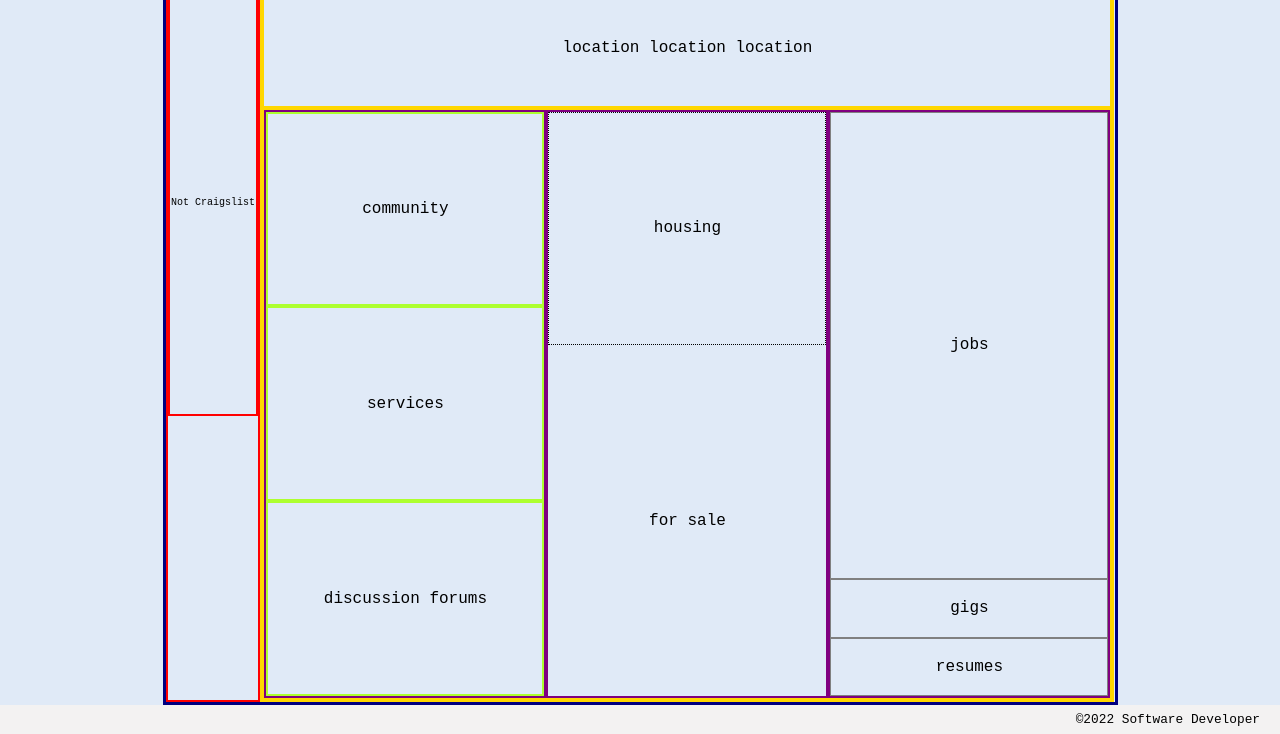
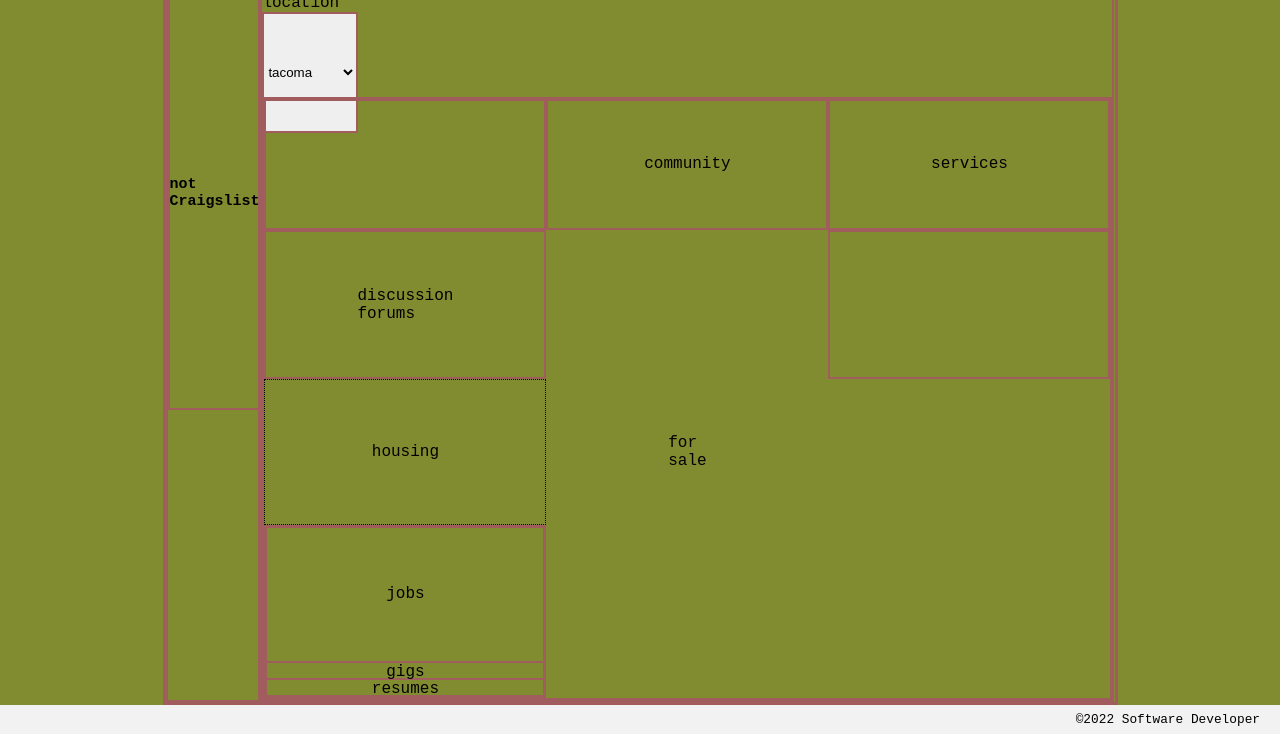
Before and after one commit to Adam-Robson/onboarding-copy-a-site, a plain HTML site: page index.html in a window 1280 px wide. Shown: the part 66-800 px from the top of the page. Drawn offline with Linux system fonts and the light colour scheme.

Commit message:
blend changes

```diff
--- a/app.js
+++ b/app.js
@@ -1,8 +1,12 @@
-// import functions and grab DOM elements
+const displayBackgroundImage = () => {
+const rightColumnTop = document.getElementById('right-column-top');
+const divOne = document.getElementById('div-one');
+const location = rightColumnTop.value;
 
-// let state
+divOne.style.backgroundImage = `/assets/${location}.png`;
 
-// set event listeners
-  // get user input
-  // use user input to update state
-  // update DOM to reflect the new state
+console.log('divOne', rightColumnTop, divOne);
+return rightColumnTop
+
+}
+displayBackgroundImage();
--- a/index.html
+++ b/index.html
@@ -12,50 +12,61 @@
         href="https://fonts.googleapis.com/css2?family=Rubik:wght@300;400;600&family=Titillium+Web:wght@200;400;600&display=swap">
     <link rel="stylesheet" href="/styles/reset.css" />
     <link rel="stylesheet" href="/styles/global.css" />
-    <title>Not Craigslist</title>
+    <link rel="stylesheet" href="/styles/locals.css" />
+
+
+    <title>not craigslist</title>
 </head>
 
 <body>
     <header>
-        <img src="/assets/html_css_js.png">
-        <h1>Not Craigslist</h1>
+        <h1>not craigslist</h1>
     </header>
+    <main>
+        <section id="main-column-left">
+            <h1 id="left-column-top">not Craigslist
+            </h1>
+            <div id="left-column-bottom">
+            </div>
+        </section>
+        <section id="main-column-right">
+            <div id="div-one">
+                <label for="right-top-column">location <br> location</label>
+                <select id="right-column-top">
+                    <option id="tacoma" value="tacoma" class="default">tacoma</option>
+                    <option id="santa fe" value="santa fe">santa fe</option>
+                    <option id="buffalo" value="buffalo">buffalo</option>
+                    <option id="topeka" value="topeka">topeka</option>
+                    <option id="baton rouge" value="baton rouge ">baton rouge</option>
+                    <option id="manchester" value=" manchester"> manchester</option>
+                </select>
+        </div>
 
-    <main>
-        <div class="main-column-left">
-            <div class="left-column-top">Not Craigslist
-            </div>
-            <div class="left-column-bottom">
-            </div>
-        </div>
-        <div class="main-column-right">
-            <div class="right-column-top">location location location
-            </div>
-            <div class="right-column-bottom">
-                <div class="right-column-bottom-left">
-                    <div class="right-column-bottom-left-top">community
+            <div id="right-column-bottom">
+                <p id="right-column-bottom-left">
+                    <p id="right-column-bottom-left-top">community
+                    </p>
+                    <p id="right-column-bottom-left-center">services
+                    </p>
+                    <p id="right-column-bottom-left-bottom">discussion <br> forums
+                    </p>
+                </p>
+                <p id="right-column-bottom-center">
+                    <p id="right-column-bottom-center-top">housing
+                    </p>
+                    <p id="right-column-bottom-center-bottom">for <br> sale
+                    </p>
+                </p>
+                <div id="right-column-bottom-right">
+                    <div id="right-column-bottom-right-top">jobs
                     </div>
-                    <div class="right-column-bottom-left-center">services
+                    <div id="right-column-bottom-right-center">gigs
                     </div>
-                    <div class="right-column-bottom-left-bottom">discussion forums
-                    </div>
-                </div>
-                <div class="right-column-bottom-center">
-                    <div class="right-column-bottom-center-top">housing
-                    </div>
-                    <div class="right-column-bottom-center-bottom">for sale
-                    </div>
-                </div>
-                <div class="right-column-bottom-right">
-                    <div class="right-column-bottom-right-top">jobs
-                    </div>
-                    <div class="right-column-bottom-right-center">gigs
-                    </div>
-                    <div class="right-column-bottom-right-bottom">resumes
+                    <div id="right-column-bottom-right-bottom">resumes
                     </div>
                 </div>
             </div>
-        </div>
+        </section>
     </main>
 
     <footer>&copy;2022 Software Developer</footer>
--- /dev/null
+++ b/styles/locals.css
@@ -0,0 +1,164 @@
+:root {
+    --background: rgb(129, 140, 49);
+    --header-background: rgb(69, 37, 37);
+    --footer-background: rgb(243, 242, 242);
+}
+
+* {
+    box-sizing: border-box;
+    padding: 0%;
+    margin: 0px;
+    height: 100%;
+}
+
+body {
+    height: 100vh;
+    font-family: 'Courier New', san-serif;
+    background-color: var(--background);
+    display: grid;
+    grid-template-rows: auto 1fr auto;
+}
+
+header {
+    position: sticky;
+    top: 0;
+    display: flex;
+    align-items: center;
+    background-color: var(--header-background);
+}
+
+footer {
+    position: sticky;
+    bottom: 0;
+    padding: 7px 20px;
+    font-size: .8em;
+    display: flex;
+    justify-content: flex-end;
+    background-color: var(--footer-background);
+}
+body, html {
+    height: 100%;
+    width: 100%;
+}
+
+main  {
+    margin: 0 auto;
+    height: 100%;
+    min-width: 955px;
+    width: 70%;
+    display: grid;
+    grid-template-columns: 10% 90% ;
+    border: 3px solid rgb(161, 93, 93);
+    padding: 0px;
+}
+
+#main-column-left {
+    display: grid;
+    grid-template-rows: 3fr 2fr;
+    border: 2px solid rgb(161, 93, 93);
+    font-size: 10px;
+
+}
+
+#left-column-top {
+    display: grid;
+    border: 2px solid rgb(161, 93, 93);
+    justify-content: center;
+    align-items: center;
+}
+
+#main-column-right {
+    display: grid;
+    grid-template-rows: 1fr 5fr;
+    border: 2px solid rgb(161, 93, 93);
+    }
+
+#right-column-top {
+    display: grid;
+    border: 2px solid rgb(161, 93, 93);
+    justify-content: center;
+    align-items: center;
+    cursor:crosshair;
+}
+
+#right-column-bottom {
+    display: grid;
+    grid-template-columns: 1fr 1fr 1fr;
+    border: 2px solid rgb(161, 93, 93);
+}
+
+#right-column-bottom-left {
+    display: grid;
+    border: 2px solid rgb(161, 93, 93);
+}
+
+#right-column-bottom-center {
+    display: grid;
+    border: 2px solid rgb(161, 93, 93);
+    grid-template-rows: 40% 60%;
+}
+
+#right-column-bottom-right {
+    display: grid;
+    border: 2px solid rgb(161, 93, 93);
+    grid-template-rows: 80% 10% 10%;
+}
+
+#right-column-bottom-left-top {
+    margin: 0px;
+    display: grid;
+    border: 2px solid rgb(161, 93, 93);
+    justify-content: center;
+    align-items: center;
+}
+
+#right-column-bottom-left-center {
+    margin: 0px;
+    display: grid;
+    border: 2px solid rgb(161, 93, 93);
+    justify-content: center;
+    align-items: center;
+}
+
+#right-column-bottom-left-bottom {
+    display: grid;
+    border: 2px solid rgb(161, 93, 93);
+    justify-content: center;
+    align-items: center;
+}
+
+#right-column-bottom-center-top {
+    display: grid;
+    border: 1px dotted;
+    justify-content: center;
+    align-items: center;
+}
+
+#right-column-bottom-right-top {
+    display: grid;
+    border: 1px solid rgb(161, 93, 93);
+    justify-content: center;
+    align-items: center;
+}
+
+#right-column-bottom-right-bottom {
+    display: grid;
+    border: 1px solid rgb(161, 93, 93);
+    display: grid;
+    justify-content: center;
+    align-items: center;
+}
+
+#right-column-bottom-right-center {
+    display: grid;
+    border: 1px solid rgb(161, 93, 93);
+    display: grid;
+    justify-content: center;
+    align-items: center;
+}
+
+#right-column-bottom-center-bottom {
+    justify-content: center;
+    align-items: center;
+    display: grid;
+}
```
Also changed, not shown: assets/alchemy-favicon.png (deleted), assets/batonrouge.png (added), assets/html_css_js.png (deleted), assets/manchester.png (added), assets/santafe.png (added), assets/tacoma.png (added), assets/topeka.png (added), 1 other file.
